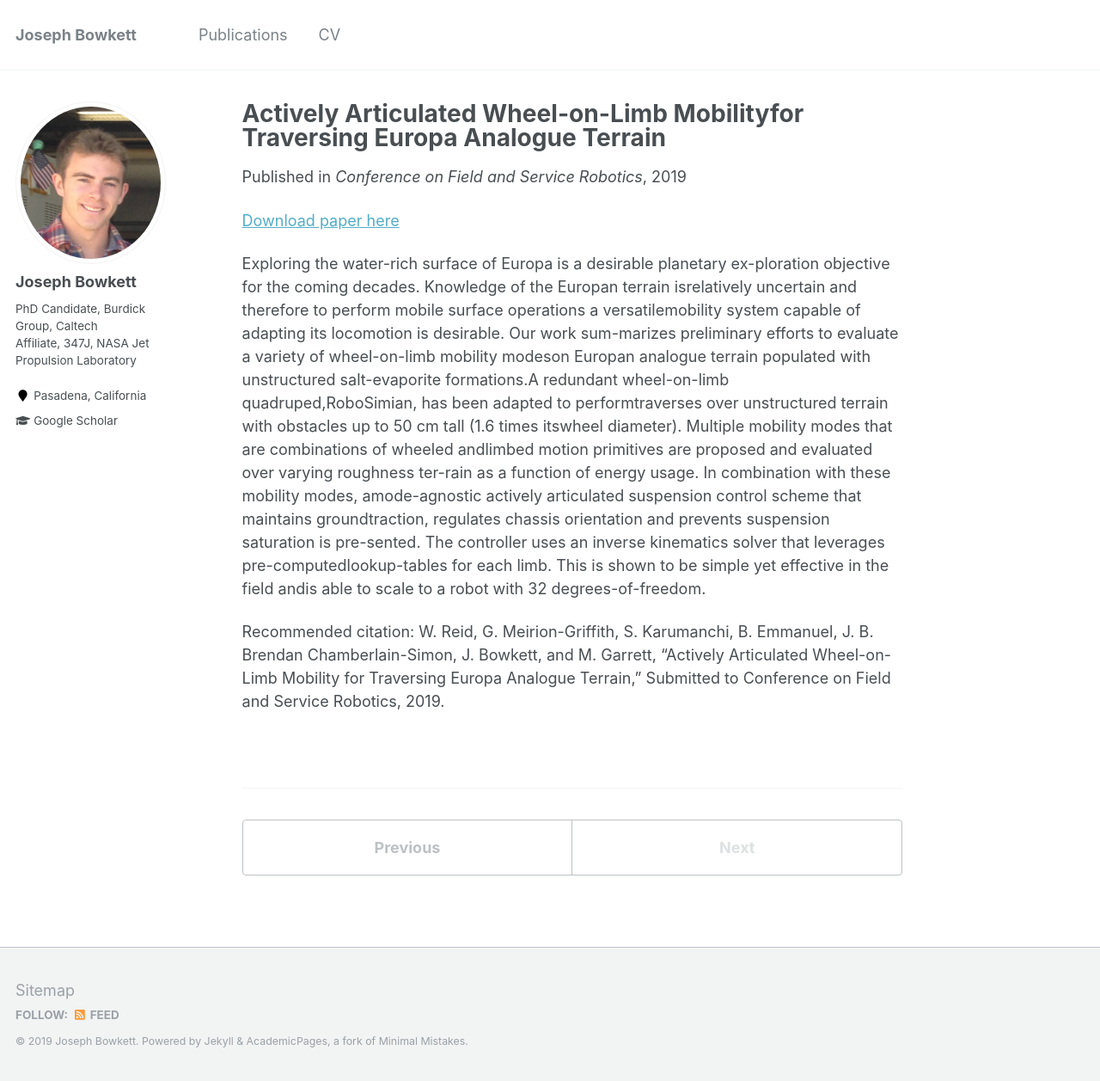
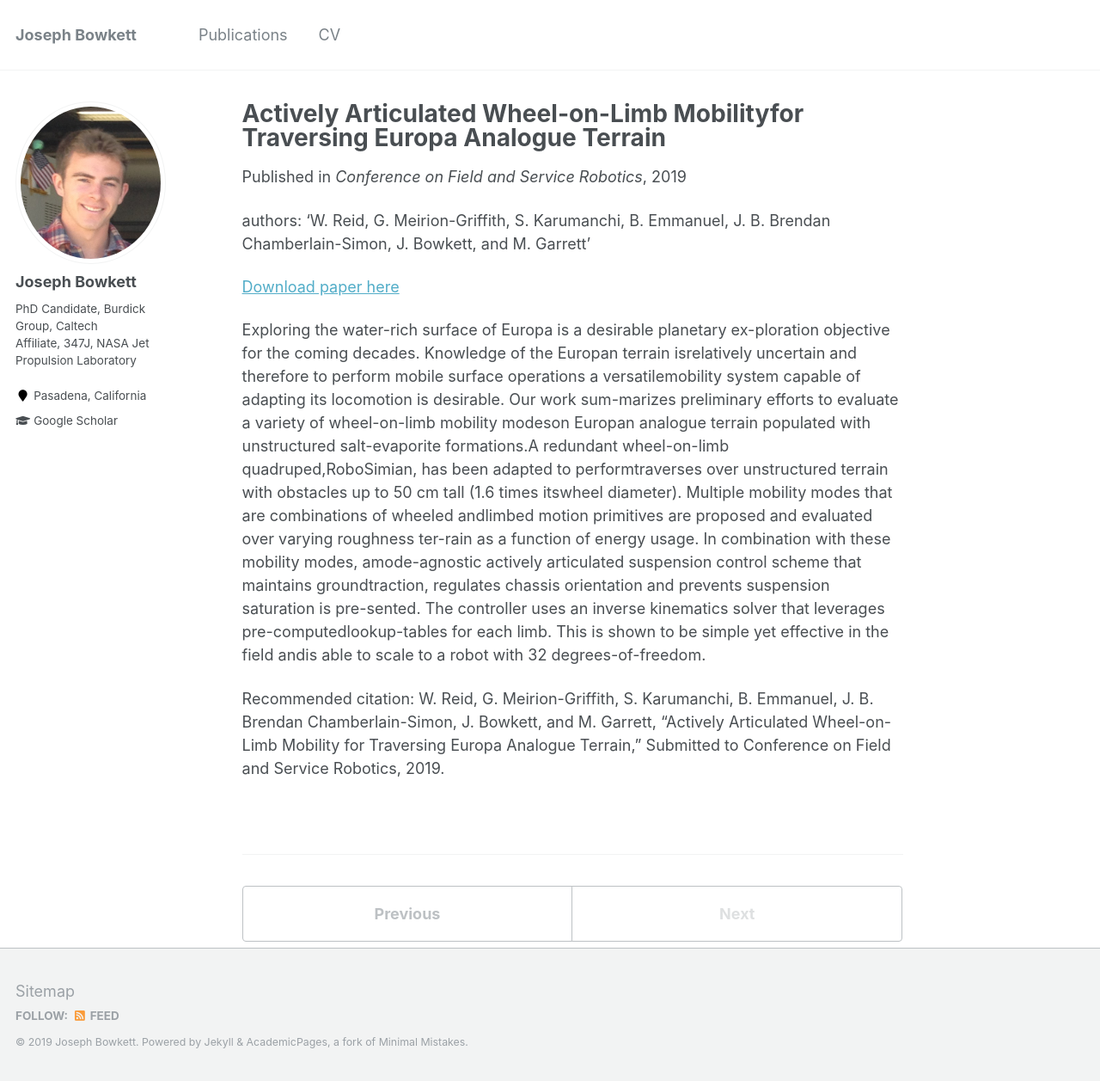
Before and after one commit to JosephBowkett/josephbowkett.github.io, a Jekyll site: the page built from _publications/2019-08-30-active-wheel-on-limb.md, in a window 1280 px wide and 1257 px high. Shown: the whole window at 86% size. Built offline with Jekyll 4.4.1, drawn with Linux system fonts in a browser that asks for light colours.

Commit message:
Added authors to full page

```diff
--- a/_publications/2019-08-30-active-wheel-on-limb.md
+++ b/_publications/2019-08-30-active-wheel-on-limb.md
@@ -7,6 +7,7 @@ date: 2019-08-30
 venue: 'Conference on Field and Service Robotics'
 authors: 'W. Reid, G. Meirion-Griffith, S. Karumanchi, B. Emmanuel, J. B. Brendan Chamberlain-Simon, J. Bowkett,  and M. Garrett'
 ---
+authors: 'W. Reid, G. Meirion-Griffith, S. Karumanchi, B. Emmanuel, J. B. Brendan Chamberlain-Simon, J. Bowkett,  and M. Garrett'
 
 <a href='http://www.srg.mech.keio.ac.jp/fsr2019/pdf/FSR_2019_paper_43.pdf'>Download paper here</a>
 
--- a/markdown_generator/publications.py
+++ b/markdown_generator/publications.py
@@ -90,6 +90,8 @@ for row, item in publications.iterrows():
 
     ## Markdown description for individual page
 
+    md += "\nauthors: '" + html_escape(item.authors) + "'"
+
     if len(str(item.paper_url)) > 5:
         md += "\n\n<a href='" + item.paper_url + "'>Download paper here</a>\n"
 
```
Also changed, not shown: _publications/2016-10-03-moball-harvest-control.md (+1 -0 lines), _publications/2017-08-06-flexible-control.md (+1 -0 lines), _publications/2018-05-21-semantic-task-outcome.md (+1 -0 lines), _publications/2019-04-05-fbg-tactile-sensing.md (+1 -0 lines), markdown_generator/publications.tsv (+1 -1 lines).
